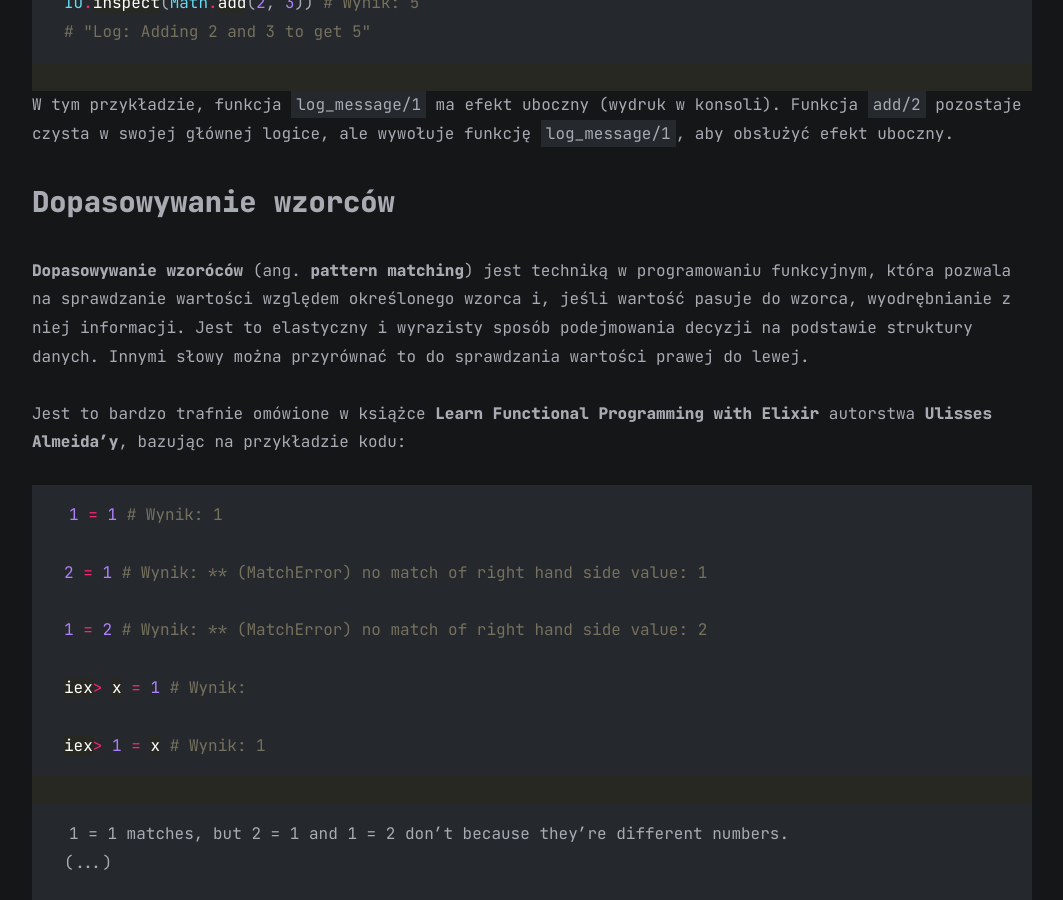
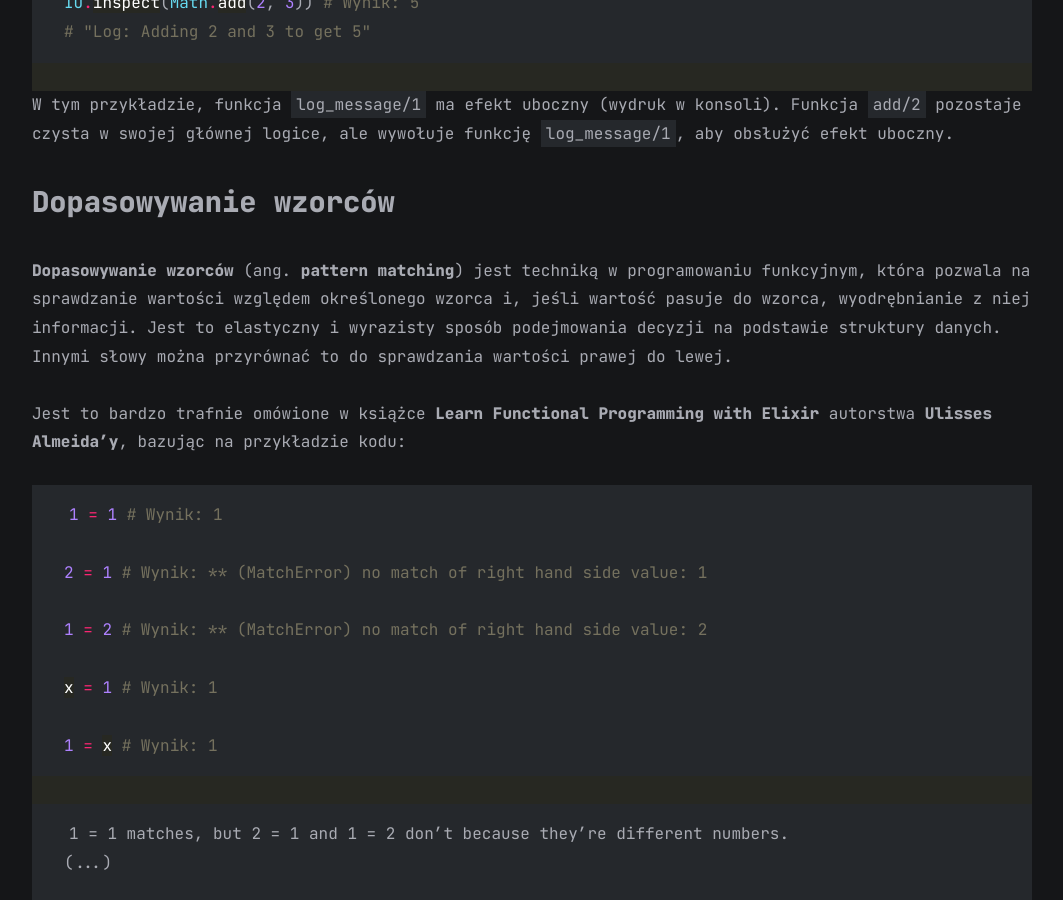
Before and after one commit to mikelogaciuk/mikelogaciuk.github.io, a Jekyll site: the page built from all_collections/_posts/2024-07-01-wstep-do-pogramowania-funkcjonalnego.md, in a window 1280 px wide and 900 px high, scrolled down 4806 px. Shown: the whole window, without its empty margins (108-1171 px from the left). Built offline with Jekyll 4.4.1, drawn with Linux system fonts in a browser that asks for light colours.

Commit message:
Fix typos

````diff
--- a/all_collections/_posts/2024-07-01-wstep-do-pogramowania-funkcjonalnego.md
+++ b/all_collections/_posts/2024-07-01-wstep-do-pogramowania-funkcjonalnego.md
@@ -103,7 +103,7 @@
 
 ## Dopasowywanie wzorców
 
-**Dopasowywanie wzoróców** (ang. **pattern matching**) jest techniką w programowaniu funkcyjnym, która pozwala na sprawdzanie wartości względem określonego wzorca i, jeśli wartość pasuje do wzorca, wyodrębnianie z niej informacji. Jest to elastyczny i wyrazisty sposób podejmowania decyzji na podstawie struktury danych. Innymi słowy można przyrównać to do sprawdzania wartości prawej do lewej.
+**Dopasowywanie wzorców** (ang. **pattern matching**) jest techniką w programowaniu funkcyjnym, która pozwala na sprawdzanie wartości względem określonego wzorca i, jeśli wartość pasuje do wzorca, wyodrębnianie z niej informacji. Jest to elastyczny i wyrazisty sposób podejmowania decyzji na podstawie struktury danych. Innymi słowy można przyrównać to do sprawdzania wartości prawej do lewej.
 
 Jest to bardzo trafnie omówione w książce **Learn Functional Programming with Elixir** autorstwa **Ulisses Almeida'y**, bazując na przykładzie kodu:
 
@@ -114,9 +114,9 @@
 
 1 = 2 # Wynik: ** (MatchError) no match of right hand side value: 2
 
-iex> x = 1 # Wynik:
+x = 1 # Wynik: 1
 
-iex> 1 = x # Wynik: 1
+1 = x # Wynik: 1
 ```
 
     1 = 1 matches, but 2 = 1 and 1 = 2 don’t because they’re different numbers.
````
